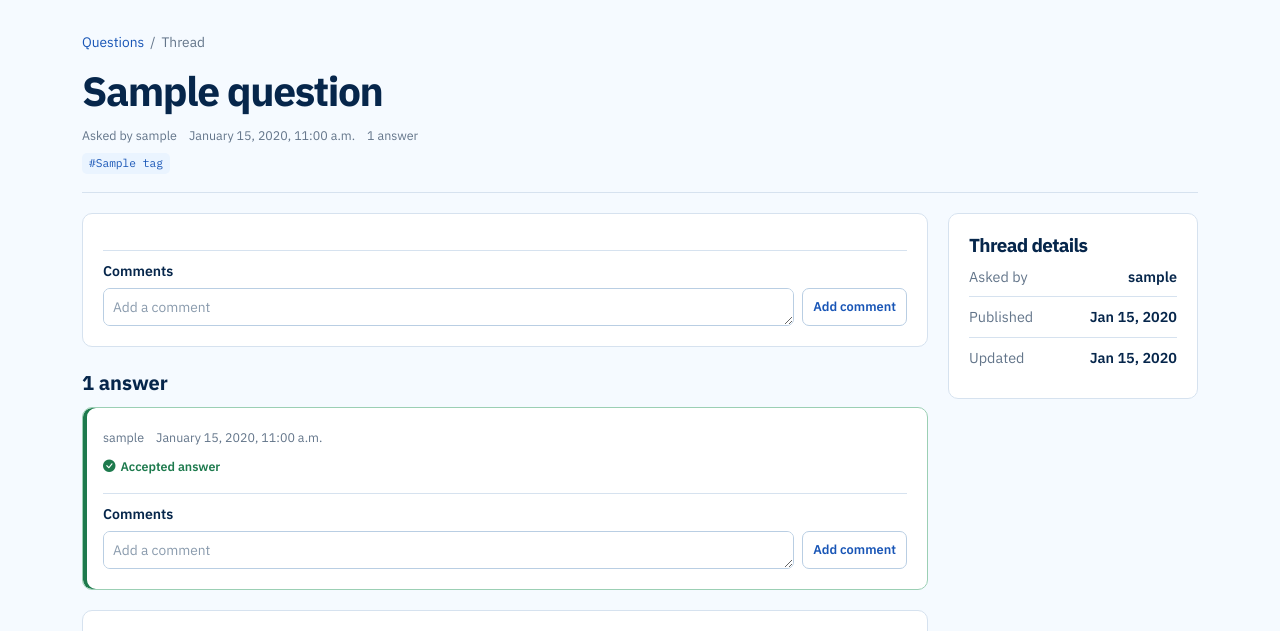
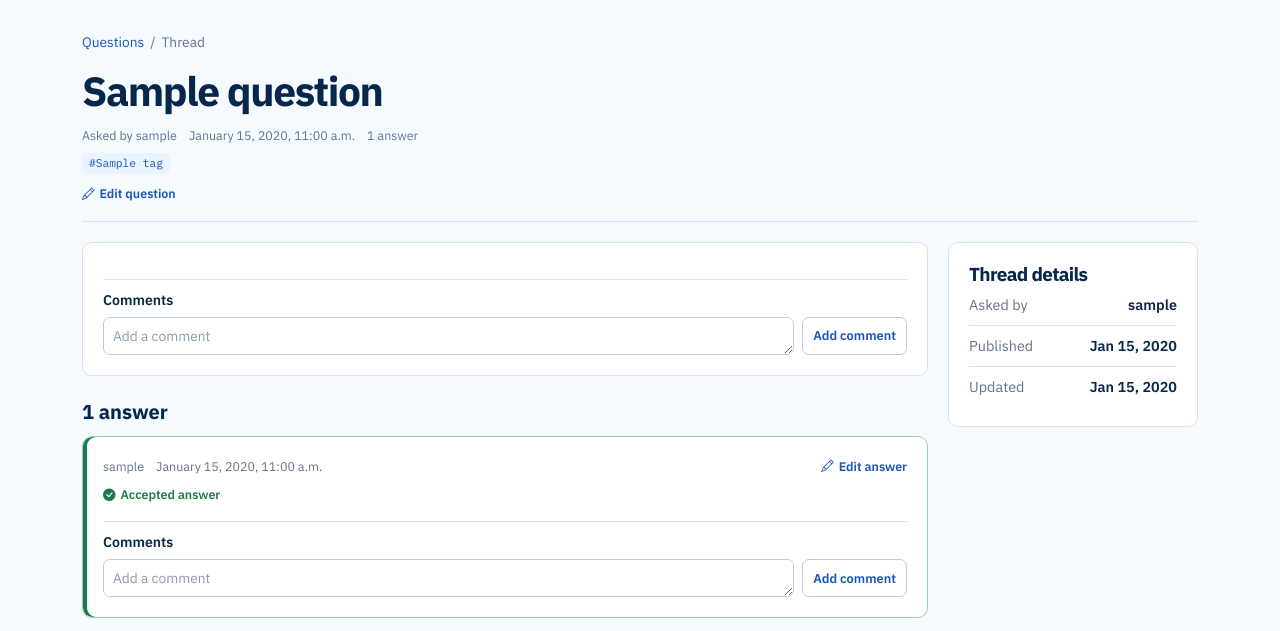
Before and after one commit to TediSina/CodeNest, a Django app: page /question/1/ in a window 1280 px wide. Shown: the part 65-696 px from the top of the page. Run offline with Django 5.2, Linux system fonts and the light colour scheme; a user stored in the database is signed in; tables that the repository leaves empty hold one stand-in row (values such as "Sample post"); data that the repository does not hold is empty; some libraries are stand-ins or nearby versions.

Commit message:
Add editing for questions, answers, comments
Implement edit flows for questions, answers, and comments: add views, URL routes, and templates (edit_question via create_question template mode, edit_answer.html, edit_comment.html). Pre-fill question tag input when editing by populating QuestionForm.initial, and update question_detail to surface per-item edit links for owners. Add CSS classes for edit UI and narrow panels. Include comprehensive tests to verify permission checks, redirects, form behavior, and that only content authors see edit links.

Co-Authored-By: Tea Sina <182015447+sinatea9@users.noreply.github.com>

```diff
--- a/CodeNest/static/css/base.css
+++ b/CodeNest/static/css/base.css
@@ -472,6 +472,39 @@
   margin-top: 10px;
 }
 
+.content-actions {
+  display: flex;
+  flex-wrap: wrap;
+  gap: 10px;
+  margin-top: 10px;
+}
+
+.post-header {
+  display: flex;
+  align-items: center;
+  justify-content: space-between;
+  gap: 12px;
+}
+
+.edit-link,
+.comment-meta a {
+  color: var(--blue-dark);
+  font-size: 0.78rem;
+  font-weight: 600;
+}
+
+.edit-link {
+  display: inline-flex;
+  align-items: center;
+  gap: 5px;
+  flex: 0 0 auto;
+}
+
+.edit-link:hover,
+.comment-meta a:hover {
+  text-decoration: underline;
+}
+
 .post-card .rich-markdown {
   margin-top: 0;
 }
@@ -591,6 +624,14 @@
 
 .comment-login:hover {
   text-decoration: underline;
+}
+
+.narrow-panel {
+  max-width: 680px;
+}
+
+body.app-body .comment-edit-form textarea {
+  min-height: 120px;
 }
 
 .related-link {
--- a/forum/forms.py
+++ b/forum/forms.py
@@ -41,6 +41,11 @@
         _add_widget_classes(self.fields['title'], 'form-control app-field', 'Summarize the problem in one clear sentence')
         _add_widget_classes(self.fields['body'], 'form-control app-field app-field--textarea markdown-input', 'Add context, the code you tried, and the result you expected')
         _add_widget_classes(self.fields['tags'], 'form-control app-field', 'python, django, javascript')
+
+        if self.instance.pk:
+            self.initial['tags'] = ', '.join(
+                self.instance.tags.values_list('name', flat=True)
+            )
 
     def clean_tags(self):
         tag_names = []
--- a/forum/templates/forum/question_detail.html
+++ b/forum/templates/forum/question_detail.html
@@ -28,6 +28,14 @@
             <span class="tag tag--muted">untagged</span>
         {% endfor %}
     </div>
+    {% if user == question.author %}
+        <div class="content-actions">
+            <a href="{% url 'edit_question' question.pk %}" class="edit-link">
+                <i class="bi bi-pencil"></i>
+                <span>Edit question</span>
+            </a>
+        </div>
+    {% endif %}
 </header>
 
 <div class="thread-layout">
@@ -44,6 +52,9 @@
                                 <div class="comment-meta">
                                     <span>{{ comment.author.username }}</span>
                                     <span>{{ comment.created_at|date:"M j, Y, g:i a" }}</span>
+                                    {% if user == comment.author %}
+                                        <a href="{% url 'edit_comment' comment.pk %}">Edit</a>
+                                    {% endif %}
                                 </div>
                             </div>
                         {% endfor %}
@@ -64,10 +75,18 @@
         <h2 class="answer-heading">{{ answer_total }} answer{{ answer_total|pluralize }}</h2>
         <div class="answer-list">
             {% for answer in answers %}
-                <article class="post-card answer-card{% if answer.is_accepted %} answer-card--accepted{% endif %}">
-                    <div class="meta-line">
-                        <span>{{ answer.author.username }}</span>
-                        <span>{{ answer.created_at|date:"F j, Y, g:i a" }}</span>
+                <article class="post-card answer-card{% if answer.is_accepted %} answer-card--accepted{% endif %}" id="answer-{{ answer.pk }}">
+                    <div class="post-header">
+                        <div class="meta-line">
+                            <span>{{ answer.author.username }}</span>
+                            <span>{{ answer.created_at|date:"F j, Y, g:i a" }}</span>
+                        </div>
+                        {% if user == answer.author %}
+                            <a href="{% url 'edit_answer' answer.pk %}" class="edit-link">
+                                <i class="bi bi-pencil"></i>
+                                <span>Edit answer</span>
+                            </a>
+                        {% endif %}
                     </div>
                     {% if answer.is_accepted %}
                         <span class="accepted-label">
@@ -86,6 +105,9 @@
                                         <div class="comment-meta">
                                             <span>{{ comment.author.username }}</span>
                                             <span>{{ comment.created_at|date:"M j, Y, g:i a" }}</span>
+                                            {% if user == comment.author %}
+                                                <a href="{% url 'edit_comment' comment.pk %}">Edit</a>
+                                            {% endif %}
                                         </div>
                                     </div>
                                 {% endfor %}
--- a/forum/urls.py
+++ b/forum/urls.py
@@ -5,6 +5,9 @@
     path('', views.index, name='index'),
     path('question/<int:pk>/', views.question_detail, name='question_detail'),
     path('question/<int:pk>/comment/', views.add_question_comment, name='add_question_comment'),
+    path('question/<int:pk>/edit/', views.edit_question, name='edit_question'),
     path('answer/<int:pk>/comment/', views.add_answer_comment, name='add_answer_comment'),
+    path('answer/<int:pk>/edit/', views.edit_answer, name='edit_answer'),
+    path('comment/<int:pk>/edit/', views.edit_comment, name='edit_comment'),
     path('create/', views.create_question, name='create_question'),
 ]
--- a/forum/views.py
+++ b/forum/views.py
@@ -111,6 +111,82 @@
     messages.error(request, 'Comment cannot be empty.')
     return redirect('question_detail', pk=answer.question_id)
 
+
+@login_required
+def edit_question(request, pk):
+    question = get_object_or_404(Question, pk=pk, author=request.user)
+
+    if request.method == 'POST':
+        form = QuestionForm(request.POST, instance=question)
+        if form.is_valid():
+            form.save()
+            return redirect('question_detail', pk=question.pk)
+    else:
+        form = QuestionForm(instance=question)
+
+    return render(request, 'forum/create_question.html', {
+        'form': form,
+        'is_edit': True,
+        'question': question,
+    })
+
+
+@login_required
+def edit_answer(request, pk):
+    answer = get_object_or_404(
+        Answer.objects.select_related('question'),
+        pk=pk,
+        author=request.user,
+    )
+
+    if request.method == 'POST':
+        form = AnswerForm(request.POST, instance=answer)
+        if form.is_valid():
+            form.save()
+            return redirect(
+                f"{reverse('question_detail', kwargs={'pk': answer.question_id})}"
+                f"#answer-{answer.pk}"
+            )
+    else:
+        form = AnswerForm(instance=answer)
+
+    return render(request, 'forum/edit_answer.html', {
+        'answer': answer,
+        'form': form,
+    })
+
+
+@login_required
+def edit_comment(request, pk):
+    comment = get_object_or_404(
+        Comment.objects.select_related('question', 'answer__question'),
+        pk=pk,
+        author=request.user,
+    )
+    question_pk = (
+        comment.question_id
+        if comment.question_id is not None
+        else comment.answer.question_id
+    )
+
+    if request.method == 'POST':
+        form = CommentForm(request.POST, instance=comment)
+        if form.is_valid():
+            form.save()
+            return redirect(
+                f"{reverse('question_detail', kwargs={'pk': question_pk})}"
+                f"#comment-{comment.pk}"
+            )
+    else:
+        form = CommentForm(instance=comment)
+
+    return render(request, 'forum/edit_comment.html', {
+        'comment': comment,
+        'form': form,
+        'question_pk': question_pk,
+    })
+
+
 @login_required
 def create_question(request):
     if request.method == 'POST':
```
Also changed, not shown: forum/templates/forum/create_question.html (+17 -6 lines), forum/templates/forum/edit_answer.html (added, +60 -0 lines), forum/templates/forum/edit_comment.html (added, +38 -0 lines), forum/tests.py (+181 -0 lines).
